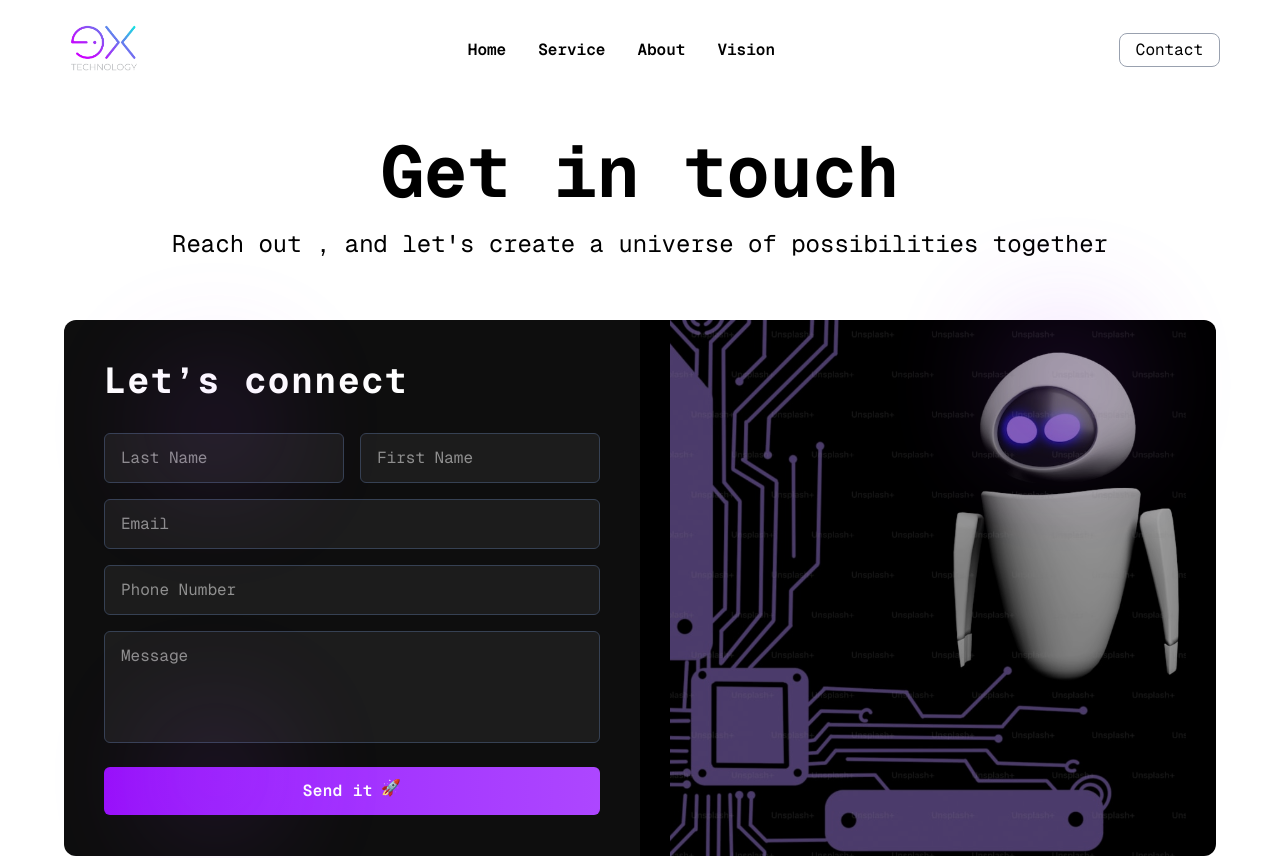
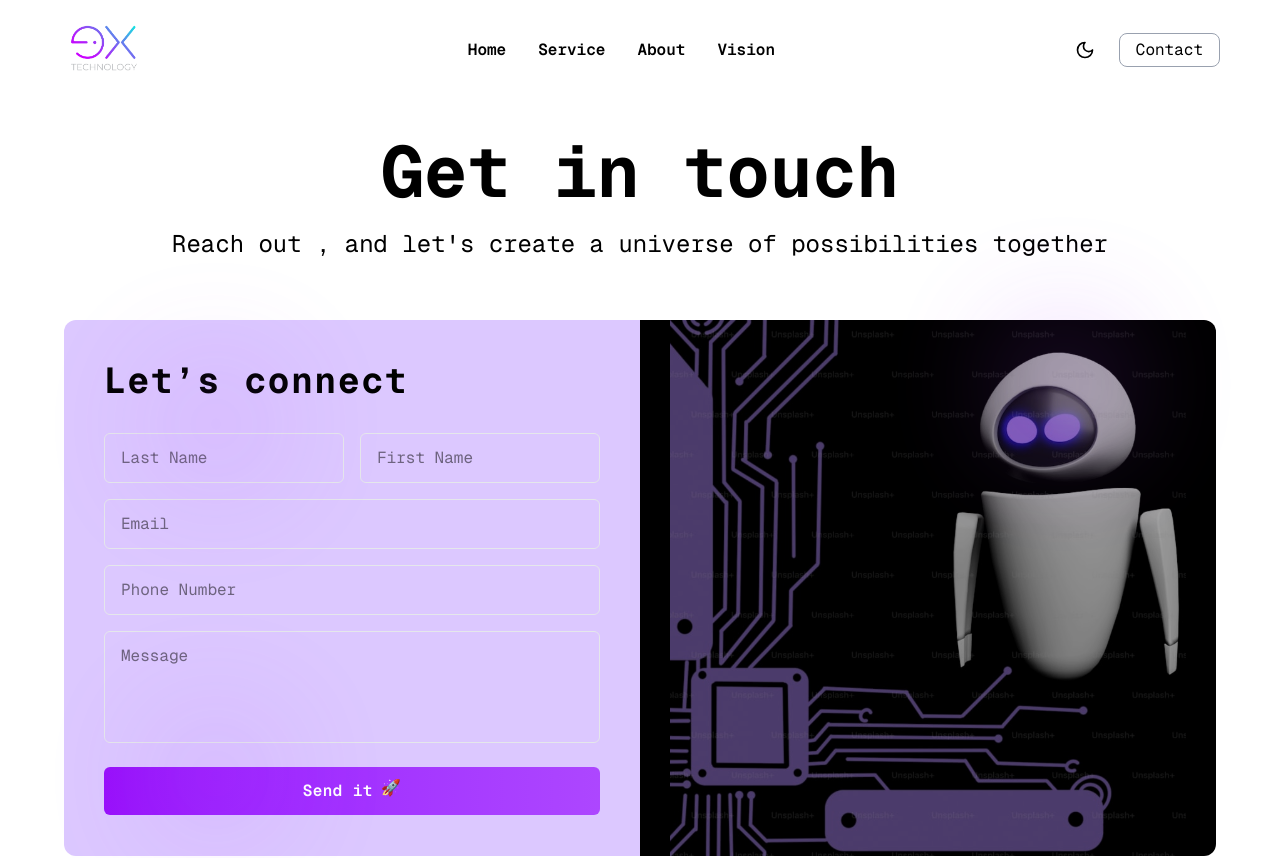
Before and after one commit to extechnology/extechnology, a React (Vite) app: page /contact in a window 1280 px wide. Shown: the top 858 px of the page. Built offline with nearby package versions, Linux system fonts and the light colour scheme.

Commit message:
updated components

```diff
--- a/index.html
+++ b/index.html
@@ -4,7 +4,6 @@
     <meta charset="UTF-8" />
     <link rel="icon" type="image/png+xml" href="/EX_TECHNOLOGY_LOGO-01.png" />
     <meta name="viewport" content="width=device-width, initial-scale=1.0" />
-    <link rel="stylesheet" href="/src/index.css">
     <title>extechnology</title>
   </head>
   <body>
--- a/src/App.css
+++ b/src/App.css
@@ -1,23 +1,7 @@
 @import url("https://fonts.googleapis.com/css2?family=Geist+Mono:wght@100..900&display=swap");
 
-
-:root {
-  --bg-color: white;
-  --text-color: black;
-  --secondary-bg-color: #121B36;
-  --secondary-text-color: white;
-  --tertiary-bg-color: #9F36F8;
-  --tertiary-text-color: #9F36F8;
-}
-
-.dark {
-  --bg-color: black;
-  --text-color: white;
-  --secondary-bg-color: black;
-  --secondary-text-color: white;
-  --tertiary-bg-color: white;
-  --tertiary-text-color: white;
-
+html {
+  transition: background-color 0.3s ease, color 0.3s ease;
 }
 
 
@@ -26,6 +10,32 @@ body {
   font-optical-sizing: auto;
   font-style: normal;
 }
+
+:root {
+  --bg-color: white;
+  --text-color: black;
+  --secondary-bg-color: #121B36;
+  --secondary-text-color: white;
+  --tertiary-bg-color: rgba(220, 200, 255, 1) ;
+  --tertiary-text-color: black;
+  --quaternary-bg-color: rgba(220, 200, 255, 1);
+  --border-color: #e5e7eb;
+}
+
+.dark {
+  --bg-color: black;
+  --text-color: white;
+  --secondary-bg-color: black;
+  --secondary-text-color: white;
+  --tertiary-bg-color: #0e0e0e;
+  --tertiary-text-color: white;
+  --quaternary-bg-color: #1c1c1c;
+  --border-color: #4B5563;
+
+}
+
+
+
 
 .custom-dashed {
   border-bottom-style: dashed;
--- a/src/components/Home/Hero.tsx
+++ b/src/components/Home/Hero.tsx
@@ -95,7 +95,7 @@ const Hero = () => {
           </motion.div>
 
           <motion.div style={{ x: rightBtnX }}>
-            <button className="px-6 py-3 border border-white text-white rounded-md hover:bg-white hover:text-black transition">
+            <button className="px-6 py-3 border   rounded-md hover:bg-white hover:text-black transition">
               Talk to sales
             </button>
           </motion.div>
--- a/src/components/common/Navbar.tsx
+++ b/src/components/common/Navbar.tsx
@@ -2,17 +2,27 @@ import { useState, useEffect } from "react";
 import { User, LogIn, Tag, Home, Sun, Moon } from "lucide-react";
 import { useIsMobile } from "../../hooks/useMobile";
 import { Link } from "react-router-dom";
+import { useContext } from "react";
+import { ThemeContext } from "../../context/ThemeContext";
 
 const Navbar = () => {
   const [isOpen, setIsOpen] = useState(false);
+  interface ThemeContextValue {
+    darkMode: boolean;
+    toggleTheme: () => void;
+  }
   const [isScrolled, setIsScrolled] = useState(false);
-  const [darkMode, setDarkMode] = useState(false);
-  const isMobile = useIsMobile();
 
-  const toggleTheme = () => {
-    setDarkMode(!darkMode);
-    document.documentElement.classList.toggle("dark");
-  };
+  const { darkMode, toggleTheme } = useContext<ThemeContextValue>(ThemeContext);
+  const isMobile = useIsMobile(); // ✅ custom hook for responsiveness
+
+  useEffect(() => {
+    if (darkMode) {
+      document.documentElement.classList.add("dark");
+    } else {
+      document.documentElement.classList.remove("dark");
+    }
+  }, [darkMode]);
 
   const navItems = [
     {
@@ -100,7 +110,7 @@ const Navbar = () => {
               {/* Theme Toggle */}
               <button
                 onClick={toggleTheme}
-                className="p-2 rounded-full bg-white/10 text-white dark:bg-black/10 hover:bg-white/20 dark:hover:bg-black/20 transition-colors"
+                className="p-2 rounded-full  hover:bg-white/20 dark:hover:bg-black/20 transition-colors cursor-pointer"
                 aria-label="Toggle dark mode"
               >
                 {darkMode ? (
--- a/src/context/ThemeContext.tsx
+++ b/src/context/ThemeContext.tsx
@@ -1,39 +1,37 @@
-// src/Context/ThemeContext.jsx
+import { createContext, useState, useEffect } from "react";
+import { ReactNode } from "react";
 
-import { createContext, useContext, useEffect, useState } from "react";
-
-const ThemeContext = createContext<{ theme: string; toggleTheme: () => void }>({
-  theme: "light",
+// 1. Create the context
+export const ThemeContext = createContext({
+  darkMode: false,
   toggleTheme: () => {},
 });
 
-export const ThemeProvider = ({ children }:{children: React.ReactNode}) => {
-  const [theme, setTheme] = useState("light");
+// 2. ThemeProvider component
+export const ThemeProvider = ({ children }: { children: ReactNode }) => {
+  const [darkMode, setDarkMode] = useState(false);
 
-  // Check localStorage or system preference
+  // 3. Load theme from localStorage on first mount
   useEffect(() => {
-    const stored = localStorage.getItem("theme");
-    if (stored) {
-      setTheme(stored);
-    } else {
-      const prefersDark = window.matchMedia(
-        "(prefers-color-scheme: dark)"
-      ).matches;
-      setTheme(prefersDark ? "dark" : "light");
+    const storedTheme = localStorage.getItem("theme");
+    if (storedTheme === "dark") {
+      setDarkMode(true);
+      document.documentElement.classList.add("dark");
     }
   }, []);
 
+  // 4. Toggle theme
   const toggleTheme = () => {
-    const nextTheme = theme === "light" ? "dark" : "light";
-    setTheme(nextTheme);
-    localStorage.setItem("theme", nextTheme);
+    const newTheme = !darkMode;
+    setDarkMode(newTheme);
+    localStorage.setItem("theme", newTheme ? "dark" : "light");
+    document.documentElement.classList.toggle("dark", newTheme);
   };
 
+  // 5. Provide the theme data
   return (
-    <ThemeContext.Provider value={{ theme, toggleTheme }}>
-      <div className={theme}>{children}</div>
+    <ThemeContext.Provider value={{ darkMode, toggleTheme }}>
+      {children}
     </ThemeContext.Provider>
   );
 };
-
-export const useTheme = () => useContext(ThemeContext);
--- a/src/pages/Contact.tsx
+++ b/src/pages/Contact.tsx
@@ -9,7 +9,7 @@ export default function Contact() {
       </div>
       <div className="max-w-6xl mx-auto  text-white flex flex-col md:flex-row">
         {/* Left Side - Contact Form */}
-        <div className="w-full md:w-1/2 bg-[#0e0e0e]  p-10 rounded-l-xl flex flex-col justify-center">
+        <div className="w-full md:w-1/2 bg-[var(--tertiary-bg-color)] text-[var(--tertiary-text-color)] p-10 rounded-l-xl flex flex-col justify-center">
           <div className="absolute bottom-80 left-40 w-28 h-28 bg-purple-500 blur-3xl rounded-full opacity-20 z-10" />
 
           <h2 className="text-4xl font-bold tracking-wider mb-8">
@@ -20,30 +20,30 @@ export default function Contact() {
             <input
               type="text"
               placeholder="Last Name"
-              className="w-1/2 px-4 py-3 bg-[#1c1c1c] border border-gray-700 rounded-md focus:outline-none focus:ring-2 focus:ring-purple-500"
+              className="w-1/2 px-4 py-3 bg-[var(--quaternary-bg-color)]  border border-[var(--border-color)] rounded-md focus:outline-none focus:ring-2 focus:ring-purple-500"
             />
             <input
               type="text"
               placeholder="First Name"
-              className="w-1/2 px-4 py-3 bg-[#1c1c1c] border border-gray-700 rounded-md focus:outline-none focus:ring-2 focus:ring-purple-500"
+              className="w-1/2 px-4 py-3 bg-[var(--quaternary-bg-color)] border border-[var(--border-color)] rounded-md focus:outline-none focus:ring-2 focus:ring-purple-500"
             />
           </div>
 
           <input
             type="email"
             placeholder="Email"
-            className="w-full mb-4 px-4 py-3 bg-[#1c1c1c] border border-gray-700 rounded-md focus:outline-none focus:ring-2 focus:ring-purple-500"
+            className="w-full mb-4 px-4 py-3 bg-[var(--quaternary-bg-color)] border border-[var(--border-color)] rounded-md focus:outline-none focus:ring-2 focus:ring-purple-500"
           />
 
           <input
             type="tel"
             placeholder="Phone Number"
-            className="w-full mb-4 px-4 py-3 bg-[#1c1c1c] border border-gray-700 rounded-md focus:outline-none focus:ring-2 focus:ring-purple-500"
+            className="w-full mb-4 px-4 py-3 bg-[var(--quaternary-bg-color)] border border-[var(--border-color)] rounded-md focus:outline-none focus:ring-2 focus:ring-purple-500"
           />
 
           <textarea
             placeholder="Message"
-            className="w-full mb-6 px-4 py-3 h-28 resize-none bg-[#1c1c1c] border border-gray-700 rounded-md focus:outline-none focus:ring-2 focus:ring-purple-500"
+            className="w-full mb-6 px-4 py-3 h-28 resize-none bg-[var(--quaternary-bg-color)] border border-[var(--border-color)] rounded-md focus:outline-none focus:ring-2 focus:ring-purple-500"
           ></textarea>
 
           <button className="w-full bg-gradient-to-r from-purple-600 to-purple-500 py-3 rounded-md text-white font-semibold tracking-wide flex items-center justify-center gap-2 hover:brightness-110 transition-all">
```
